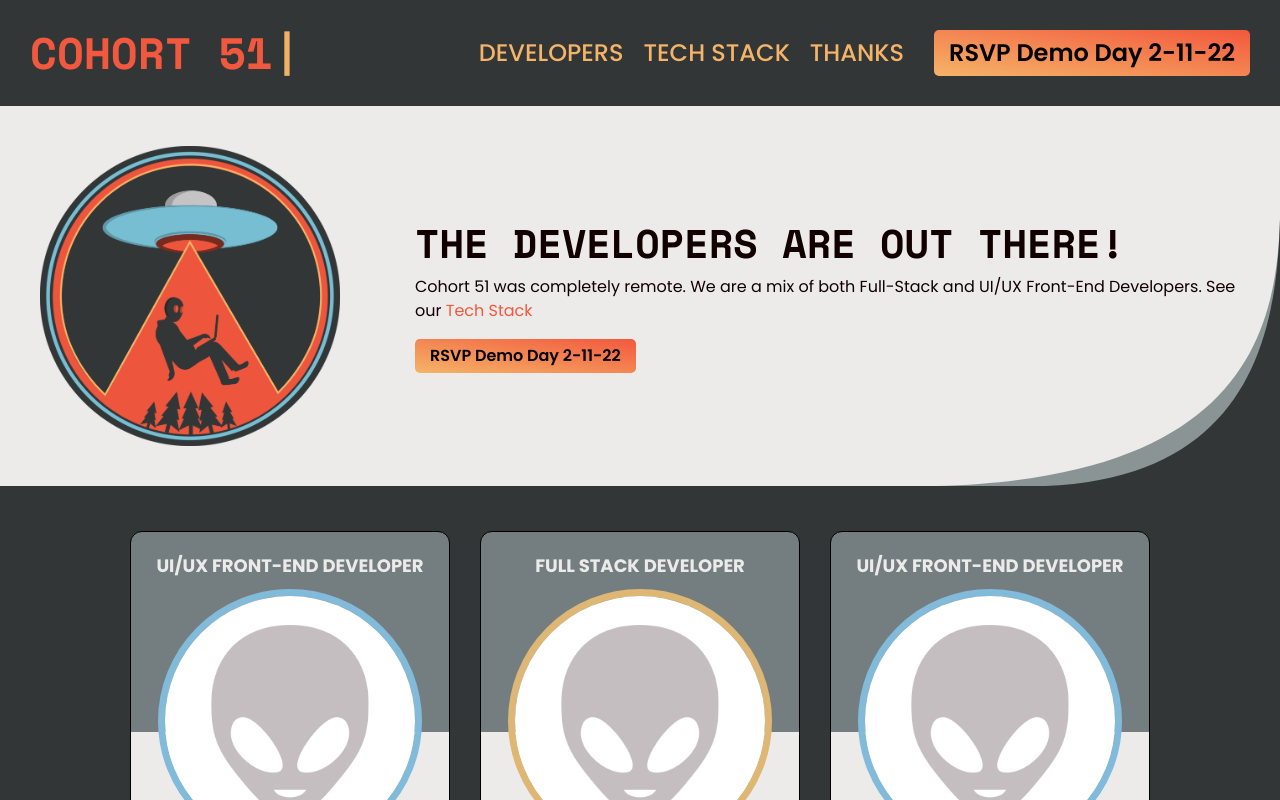
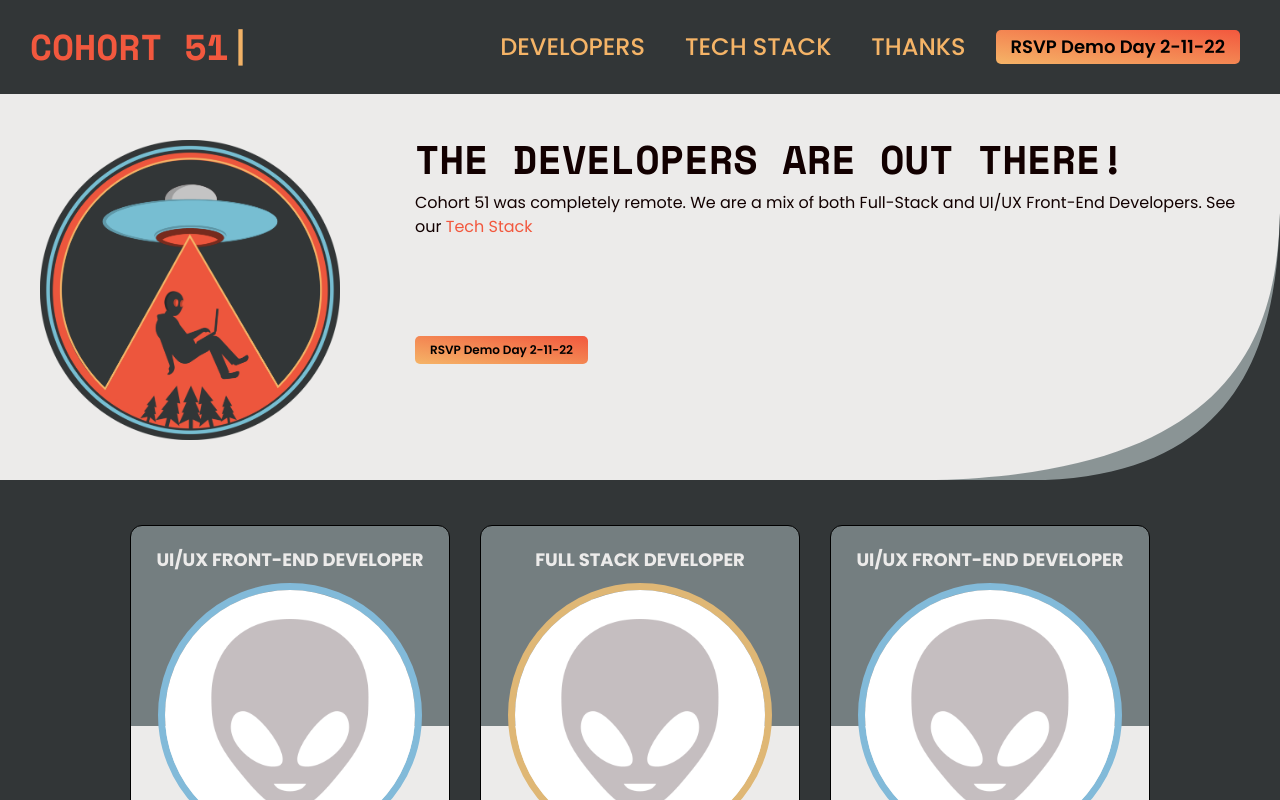
Before and after one commit to nss-day-cohort-51/nss-day-cohort-51.github.io, a React (Create React App) app: page / in a window 1280 px wide. Shown: the top 800 px of the page. Built offline with nearby package versions, Linux system fonts and the light colour scheme.

Commit message:
made navbar sticky and added padding to description to fix being covered

```diff
--- a/src/components/NavBar.js
+++ b/src/components/NavBar.js
@@ -32,7 +32,7 @@ export const NavBar = () => {
             <li className="nav-item">
               <a href="#thanksLocation">THANKS</a>
             </li>
-            <li>
+            <li id="demoday">
               <div className="rsvp">
                 <DemoDayButton />
               </div>
--- a/src/styles/animation.scss
+++ b/src/styles/animation.scss
@@ -271,13 +271,11 @@ $platinum: #ecebea;
 
 .typewriter2 {
   font-family: "Space Mono", sans-serif;
-  font-size: 44px;
+  font-size: 1.5em;
   font-weight: 600;
   color: $orange;
   display: flex;
   justify-content: flex-start;
-  font-size: 44px;
-  font-weight: 600;
 
   //won't work if changed - default inside typewriter-effect library
   .Typewriter__cursor {
--- a/src/styles/buttons.scss
+++ b/src/styles/buttons.scss
@@ -14,14 +14,18 @@ $platinum: #ecebea;
   display: flex;
   border: transparent;
   border-radius: 5px;
-  padding: 5px 15px;
   background: linear-gradient(to bottom left, #f2583e 0%, #f5b467 100%);
   color: black;
+  font-size: 1em;
   font-weight: 600;
   white-space: nowrap;
   text-decoration: none;
+  padding: 5px 15px;
+  margin: 5px 0px;
 
   .btn-item {
+    font-size: 0.75em;
+    font-weight: 600;
     text-align: center;
     text-decoration: none;
 
--- a/src/styles/description.scss
+++ b/src/styles/description.scss
@@ -14,17 +14,13 @@ $platinum: #ecebea;
   flex-direction: row;
   flex-wrap: wrap;
   background-color: $platinum;
-  // justify-content: space-between;
-
+  padding-top: 100px;
 
   h1 {
     color: $midnight;
-
   }
   p {
     color: $midnight;
-
-
   }
   a {
     color: $orange;
@@ -35,7 +31,6 @@ $platinum: #ecebea;
     margin-left: 0px;
   }
 }
-
 
 .logo {
   width: 300px;
@@ -56,7 +51,6 @@ justify-content: center;
   padding: 35px;
 }
 
-
 // // img.description__img {
 // //   background-image: url("../images/description.svg");
 //   // position: fixed;
--- a/src/styles/navbar.scss
+++ b/src/styles/navbar.scss
@@ -16,11 +16,13 @@ $platinum: #ecebea;
   justify-content: space-between;
   padding: 20px 30px;
   background-color: $space !important;
-  font-size: 24px;
+  font-size: 1.5em;
   font-weight: 600;
+  position: fixed;
+  width: 100%;
+  // border: 2px dashed red;
 
   .typing-holder {
-    width: 280px;
     margin: auto 0px;
     padding: 0px;
   }
@@ -33,7 +35,7 @@ $platinum: #ecebea;
   align-items: center;
 
   ul {
-    margin: auto 0px;
+    margin: 20px 0px;
     list-style-type: none;
     display: flex;
     flex-direction: row;
@@ -43,7 +45,12 @@ $platinum: #ecebea;
   }
 
   li {
-    margin: 5px 0px 5px 20px;
+    margin: 5px 20px;
+    line-height: 1em;
+  }
+
+  #demoday {
+    margin: auto 0px;
   }
 
   a {
@@ -63,10 +70,6 @@ $platinum: #ecebea;
   }
 }
 
-.navbar-toggler {
-  margin-right: 10px;
+.rsvp {
+  margin: auto 10px;
 }
-
-.rsvp {
-  margin-left: 10px;
-}
```
Lines whose indentation alone changed are shown as unchanged.
